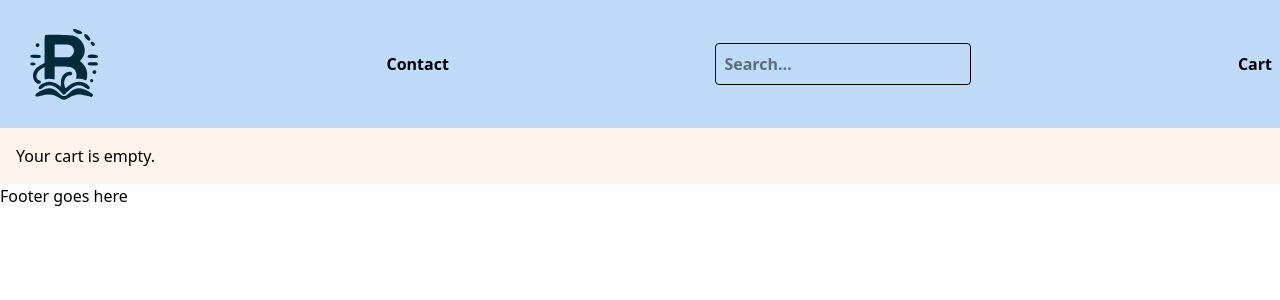
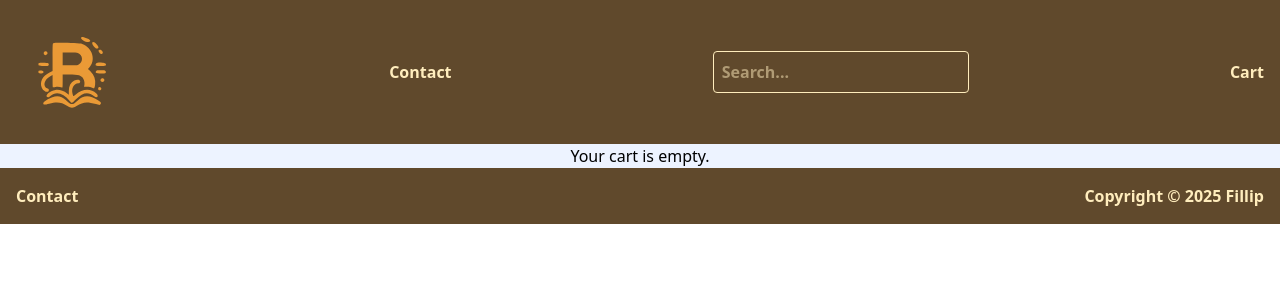
Before and after one commit to Fillschjbo/JS-Frameworks-CA, a React (Vite) app: page /cart in a window 1280 px wide. Shown: the top 300 px of the page. Built offline with nearby package versions, Linux system fonts and the light colour scheme.

Commit message:
added styling to homepage, header, footer and product card

```diff
--- a/src/components/Cards/ProductCard.jsx
+++ b/src/components/Cards/ProductCard.jsx
@@ -1,19 +1,20 @@
 export function ProductCard({title, image, price, discountedPrice, rating}){
     return (
-        <div>
-            <img src={image} alt="no image available"/>
-            <h2>{title}</h2>
+        <div className={"drop-shadow-md rounded-sm p-16px bg-gray-100 h-120 w-100 flex items-center justify-center flex-col"}>
+            <img src={image} alt="no image available" className={"h-80 w-80 object-cover hover:h-90 hover:h-90"}/>
+            <h2 className={"text-xl font-bold"}>{title}</h2>
             <div>
                 {discountedPrice !== price ? (
-                    <>
-                        <p className={"line-through"}>{price}</p>
+                    <div className={"flex gap-8"}>
+                        <p className={"line-through text-gray-500"}>{price}</p>
                         <p>{discountedPrice}</p>
-                    </>
+                        <p className={"text-white bg-red-500 p-2 rounded-md font-bold absolute top-2 right-2"}>{Math.floor(100 - (discountedPrice / price * 100))}% off</p>
+                    </div>
                 ) : (
                     <p>{price}</p>
                 )}
             </div>
-            <p>{rating}</p>
+            <p>Rating: {rating}/5</p>
         </div>
     )
 }
--- a/src/components/Layout/Footer.jsx
+++ b/src/components/Layout/Footer.jsx
@@ -1,8 +1,11 @@
+import {Link} from "react-router-dom";
+
 export function Footer(){
     return (
         <>
-            <footer>
-                <h2>Footer goes here</h2>
+            <footer className={"flex w-screen font-bold p-4 justify-between items-center bg-[#60492C] text-[#FFEDBD]"}>
+                <Link to="/contact" className={"hover:text-[#EA9A36]"}>Contact</Link>
+                <p>Copyright &copy; 2025 Fillip</p>
             </footer>
         </>
     )
--- a/src/components/Layout/Header.jsx
+++ b/src/components/Layout/Header.jsx
@@ -8,11 +8,11 @@ export function Header() {
     const itemCount = cart.reduce((total, item) => total + item.quantity, 0);
 
     return (
-        <header className="flex w-screen font-bold p-2 justify-between items-center bg-[#BFDBF7]">
-            <Link to=""><img src={logo} alt="Logo" className={"h-28 w-28px"} /></Link>
-            <Link to="/contact">Contact</Link>
+        <header className="flex w-screen font-bold p-4 justify-between items-center bg-[#60492C] text-[#FFEDBD]">
+            <Link to=""><img src={logo} alt="Logo" className={"h-28 w-28px hover:text-[#EA9A36]"} /></Link>
+            <Link to="/contact" className={"hover:text-[#EA9A36]"}>Contact</Link>
             <SearchBar />
-            <Link to="/cart">
+            <Link to="/cart" className={"hover:text-[#EA9A36]"}>
                 Cart {itemCount > 0 ? `(${itemCount})` : ""}
             </Link>
         </header>
--- a/src/main.jsx
+++ b/src/main.jsx
@@ -8,7 +8,7 @@ import {RenderHome, RenderCart, RenderProduct, RenderContact, RenderCheckoutSucc
 const Layout = () => (
     <>
     <Header/>
-        <main className={"container mx-auto p-4 bg-[#FFF4EC]"}>
+        <main className={"w-screen bg-[#EDF3FF] flex items-center justify-center"}>
             <Outlet/>
         </main>
         <Footer/>
--- a/src/routes/home.jsx
+++ b/src/routes/home.jsx
@@ -18,7 +18,7 @@ export function RenderHome() {
 
     return (
         <>
-            <div>
+            <div className={"flex flex-wrap justify-center gap-16 p-16 w-screen"}>
                 {products.length ? (
                     products.map((product) => (
                         <Link
```
Also changed, not shown: src/assets/logo/Logo.svg.
